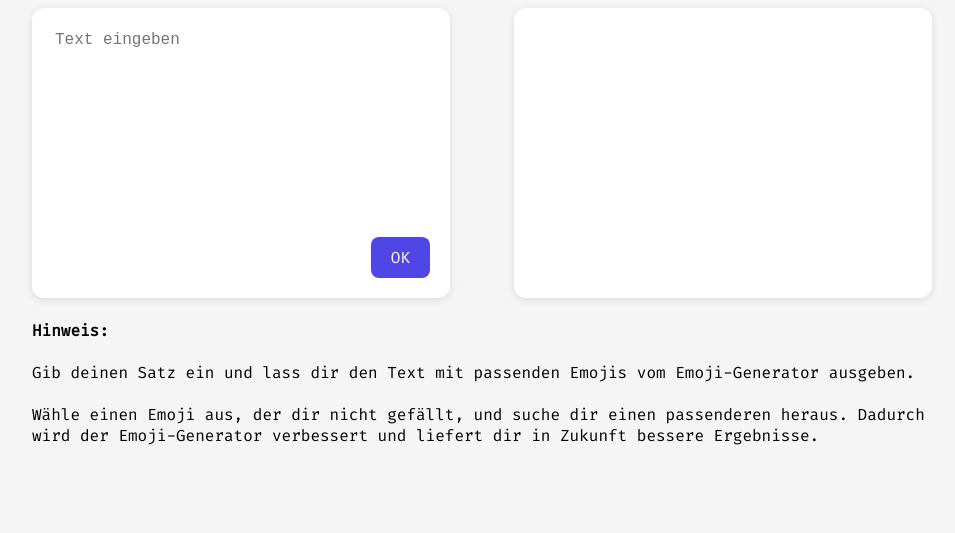
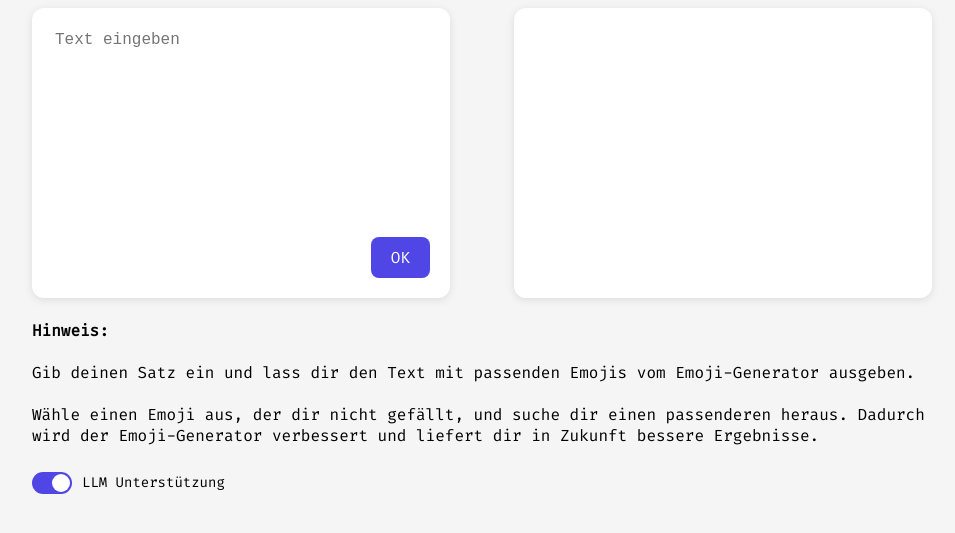
Before and after one commit to tofilu/Bairh, a plain HTML site: page frontend/index.html in a window 1280 px wide. Shown: the part 115-648 px from the top of the page, without its empty margins (158-1113 px from the left). Drawn offline with Linux system fonts and the light colour scheme; files that its build step writes are made by us from their sources.

Commit message:
added a switch to use llm support, or not

```diff
--- a/frontend/index.html
+++ b/frontend/index.html
@@ -34,6 +34,11 @@
                 Wähle einen Emoji aus, der dir nicht gefällt, und suche dir einen passenderen heraus.
                 Dadurch wird der Emoji-Generator verbessert und liefert dir in Zukunft bessere Ergebnisse.
             </p>
+            <label class="toggle-label">
+                <input type="checkbox" id="use-llm" checked>
+                <span class="toggle-slider"></span>
+                LLM Unterstützung
+            </label>
         </div>
     </div>
     <script>
@@ -50,7 +55,8 @@
                 method: "POST",
                 headers: { "Content-Type": "application/x-www-form-urlencoded" },
                 body: new URLSearchParams({
-                    input: inputText
+                    input: inputText,
+                    use_llm: document.getElementById("use-llm").checked
                 })
             });
 
--- a/frontend/style.css
+++ b/frontend/style.css
@@ -130,3 +130,46 @@ input[type="submit"]:hover {
   75% { transform: rotate(-5deg); }
   100% { transform: rotate(0deg); }
 }
+
+.toggle-label {
+  display: inline-flex;
+  align-items: center;
+  gap: 10px;
+  cursor: pointer;
+  font-size: 14px;
+  user-select: none;
+  margin-top: 10px;
+}
+
+.toggle-label input {
+  display: none;
+}
+
+.toggle-slider {
+  position: relative;
+  width: 40px;
+  height: 22px;
+  background: #ccc;
+  border-radius: 22px;
+  transition: background 0.2s;
+}
+
+.toggle-slider::before {
+  content: "";
+  position: absolute;
+  top: 2px;
+  left: 2px;
+  width: 18px;
+  height: 18px;
+  background: white;
+  border-radius: 50%;
+  transition: transform 0.2s;
+}
+
+.toggle-label input:checked + .toggle-slider {
+  background: #4f46e5;
+}
+
+.toggle-label input:checked + .toggle-slider::before {
+  transform: translateX(18px);
+}
```
Also changed, not shown: 1 other file.
